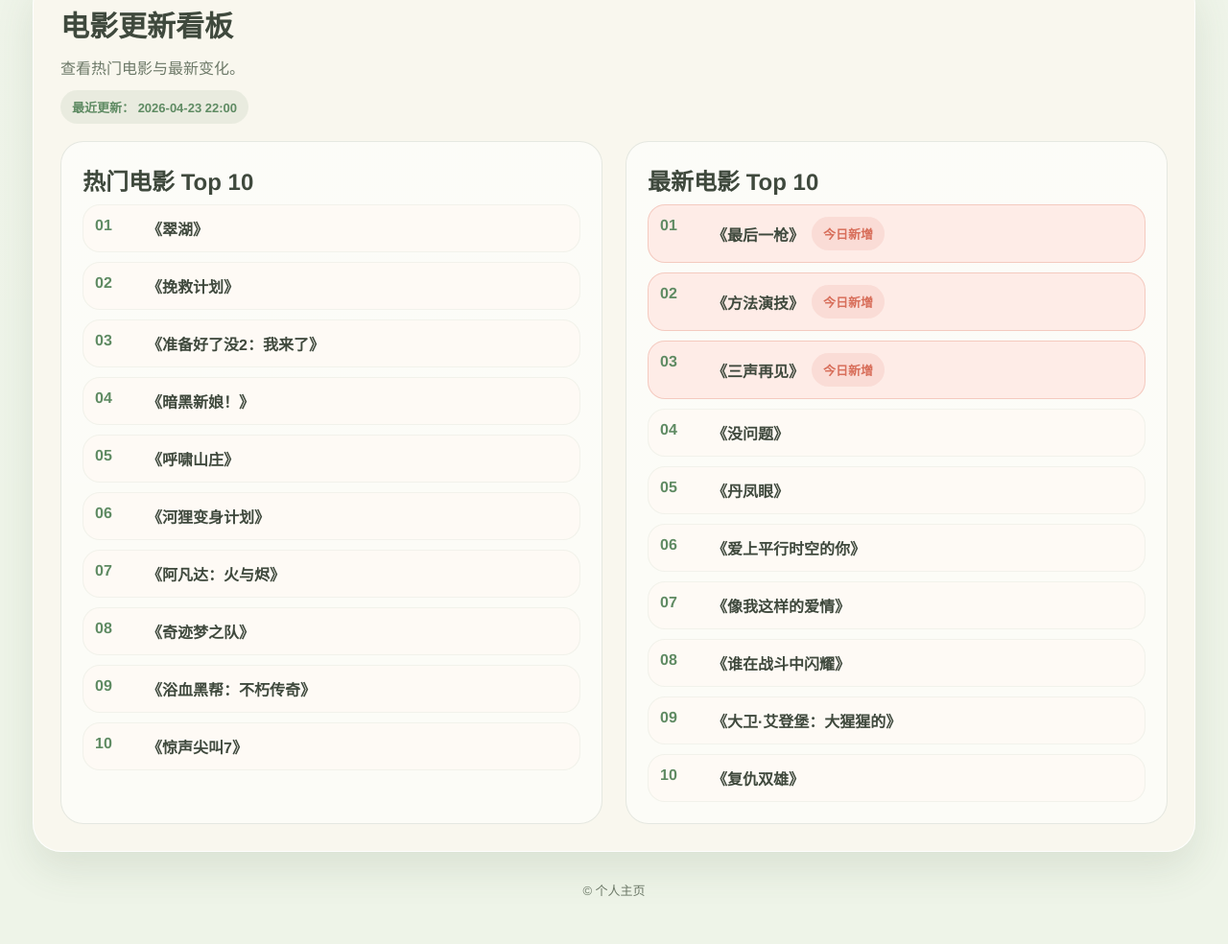
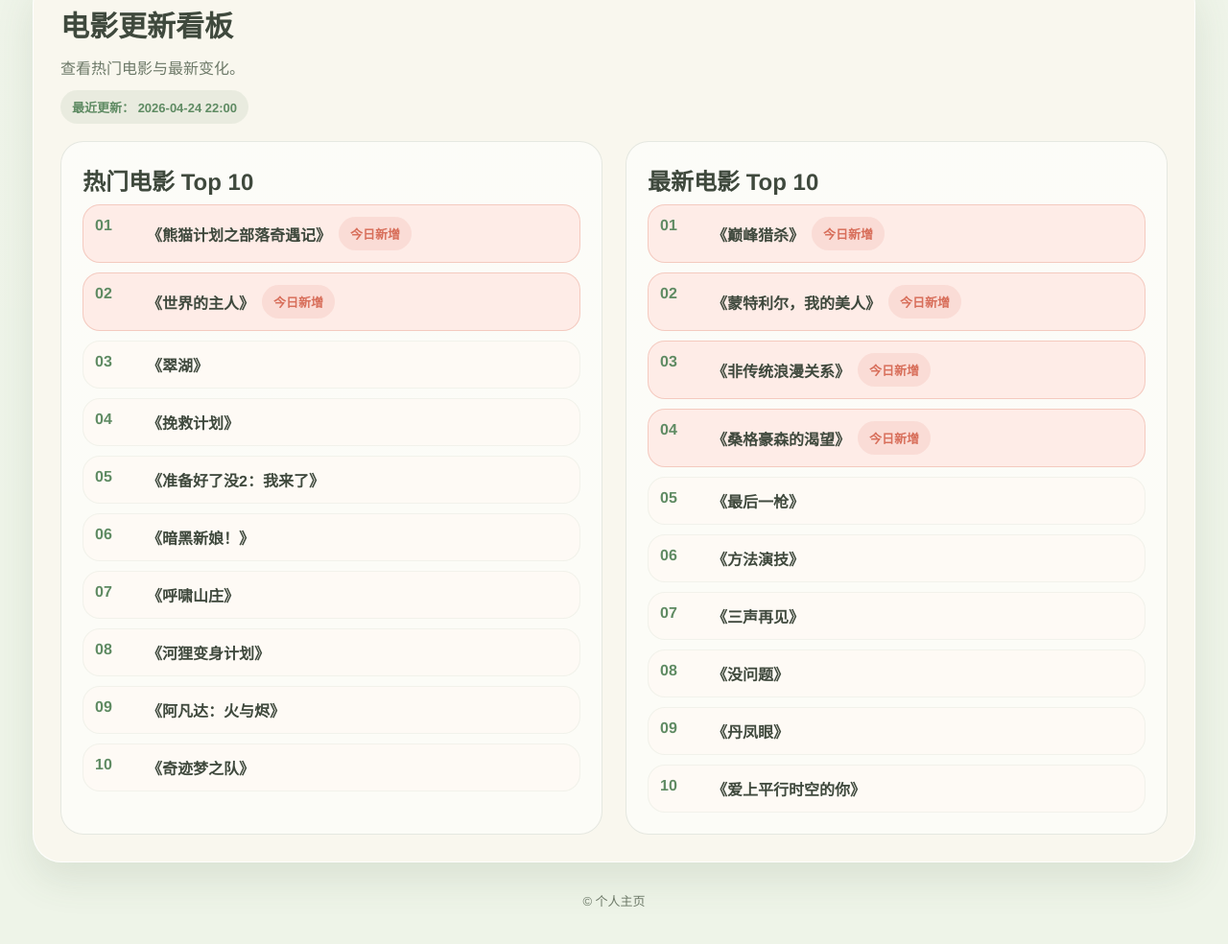
Before and after one commit to zzzecan/lin-homepage, a plain HTML site: page index.html in a window 1280 px wide. Shown: the part 4444-5428 px from the top of the page at 96% size. Drawn offline with Linux system fonts and the light colour scheme.

Commit message:
Sync homepage and law site for 2026-04-24 22pm update

```diff
--- a/index.html
+++ b/index.html
@@ -312,7 +312,7 @@
         </div>
         <div class="pills">
           <span class="pill">最近更新：<!-- MOVIE_UPDATED_START -->
-2026-04-23 22:00
+2026-04-24 22:00
 <!-- MOVIE_UPDATED_END --></span>
         </div>
         <div class="movie-layout">
@@ -320,73 +320,73 @@
             <h4>热门电影 Top 10</h4>
             <ul class="movie-list">
               <!-- MOVIE_HOT_START -->
+<li class="movie-item movie-item-new">
+              <span class="movie-rank">01</span>
+              <div class="movie-main">
+                <a href="https://www.rrdynb.com/movie/2026/0424/58804.html" target="_blank" rel="noopener noreferrer">《熊猫计划之部落奇遇记》</a>
+                <span class="movie-badge movie-badge-new">今日新增</span>
+              </div>
+            </li>
+<li class="movie-item movie-item-new">
+              <span class="movie-rank">02</span>
+              <div class="movie-main">
+                <a href="https://www.rrdynb.com/movie/2026/0424/58795.html" target="_blank" rel="noopener noreferrer">《世界的主人》</a>
+                <span class="movie-badge movie-badge-new">今日新增</span>
+              </div>
+            </li>
 <li class="movie-item">
-              <span class="movie-rank">01</span>
+              <span class="movie-rank">03</span>
               <div class="movie-main">
                 <a href="https://www.rrdynb.com/movie/2026/0421/58720.html" target="_blank" rel="noopener noreferrer">《翠湖》</a>
 
               </div>
             </li>
 <li class="movie-item">
-              <span class="movie-rank">02</span>
+              <span class="movie-rank">04</span>
               <div class="movie-main">
                 <a href="https://www.rrdynb.com/movie/2026/0411/58488.html" target="_blank" rel="noopener noreferrer">《挽救计划》</a>
 
               </div>
             </li>
 <li class="movie-item">
-              <span class="movie-rank">03</span>
+              <span class="movie-rank">05</span>
               <div class="movie-main">
                 <a href="https://www.rrdynb.com/movie/2026/0412/58528.html" target="_blank" rel="noopener noreferrer">《准备好了没2：我来了》</a>
 
               </div>
             </li>
 <li class="movie-item">
-              <span class="movie-rank">04</span>
+              <span class="movie-rank">06</span>
               <div class="movie-main">
                 <a href="https://www.rrdynb.com/movie/2026/0407/58365.html" target="_blank" rel="noopener noreferrer">《暗黑新娘！》</a>
 
               </div>
             </li>
 <li class="movie-item">
-              <span class="movie-rank">05</span>
+              <span class="movie-rank">07</span>
               <div class="movie-main">
                 <a href="https://www.rrdynb.com/movie/2026/0313/57665.html" target="_blank" rel="noopener noreferrer">《呼啸山庄》</a>
 
               </div>
             </li>
 <li class="movie-item">
-              <span class="movie-rank">06</span>
+              <span class="movie-rank">08</span>
               <div class="movie-main">
                 <a href="https://www.rrdynb.com/movie/2026/0327/58045.html" target="_blank" rel="noopener noreferrer">《河狸变身计划》</a>
 
               </div>
             </li>
 <li class="movie-item">
-              <span class="movie-rank">07</span>
+              <span class="movie-rank">09</span>
               <div class="movie-main">
                 <a href="https://www.rrdynb.com/movie/2026/0310/57597.html" target="_blank" rel="noopener noreferrer">《阿凡达：火与烬》</a>
 
               </div>
             </li>
 <li class="movie-item">
-              <span class="movie-rank">08</span>
+              <span class="movie-rank">10</span>
               <div class="movie-main">
                 <a href="https://www.rrdynb.com/movie/2026/0324/57953.html" target="_blank" rel="noopener noreferrer">《奇迹梦之队》</a>
-
-              </div>
-            </li>
-<li class="movie-item">
-              <span class="movie-rank">09</span>
-              <div class="movie-main">
-                <a href="https://www.rrdynb.com/movie/2026/0320/57855.html" target="_blank" rel="noopener noreferrer">《浴血黑帮：不朽传奇》</a>
-
-              </div>
-            </li>
-<li class="movie-item">
-              <span class="movie-rank">10</span>
-              <div class="movie-main">
-                <a href="https://www.rrdynb.com/movie/2026/0318/57806.html" target="_blank" rel="noopener noreferrer">《惊声尖叫7》</a>
 
               </div>
             </li>
@@ -400,70 +400,70 @@
 <li class="movie-item movie-item-new">
               <span class="movie-rank">01</span>
               <div class="movie-main">
-                <a href="https://www.rrdynb.com/movie/2026/0423/58765.html" target="_blank" rel="noopener noreferrer">《最后一枪》</a>
+                <a href="https://www.rrdynb.com/movie/2026/0424/58800.html" target="_blank" rel="noopener noreferrer">《巅峰猎杀》</a>
                 <span class="movie-badge movie-badge-new">今日新增</span>
               </div>
             </li>
 <li class="movie-item movie-item-new">
               <span class="movie-rank">02</span>
               <div class="movie-main">
-                <a href="https://www.rrdynb.com/movie/2026/0423/58764.html" target="_blank" rel="noopener noreferrer">《方法演技》</a>
+                <a href="https://www.rrdynb.com/movie/2026/0424/58797.html" target="_blank" rel="noopener noreferrer">《蒙特利尔，我的美人》</a>
                 <span class="movie-badge movie-badge-new">今日新增</span>
               </div>
             </li>
 <li class="movie-item movie-item-new">
               <span class="movie-rank">03</span>
               <div class="movie-main">
-                <a href="https://www.rrdynb.com/movie/2026/0423/58748.html" target="_blank" rel="noopener noreferrer">《三声再见》</a>
+                <a href="https://www.rrdynb.com/movie/2026/0424/58788.html" target="_blank" rel="noopener noreferrer">《非传统浪漫关系》</a>
+                <span class="movie-badge movie-badge-new">今日新增</span>
+              </div>
+            </li>
+<li class="movie-item movie-item-new">
+              <span class="movie-rank">04</span>
+              <div class="movie-main">
+                <a href="https://www.rrdynb.com/movie/2026/0423/58776.html" target="_blank" rel="noopener noreferrer">《桑格豪森的渴望》</a>
                 <span class="movie-badge movie-badge-new">今日新增</span>
               </div>
             </li>
 <li class="movie-item">
-              <span class="movie-rank">04</span>
+              <span class="movie-rank">05</span>
+              <div class="movie-main">
+                <a href="https://www.rrdynb.com/movie/2026/0423/58765.html" target="_blank" rel="noopener noreferrer">《最后一枪》</a>
+
+              </div>
+            </li>
+<li class="movie-item">
+              <span class="movie-rank">06</span>
+              <div class="movie-main">
+                <a href="https://www.rrdynb.com/movie/2026/0423/58764.html" target="_blank" rel="noopener noreferrer">《方法演技》</a>
+
+              </div>
+            </li>
+<li class="movie-item">
+              <span class="movie-rank">07</span>
+              <div class="movie-main">
+                <a href="https://www.rrdynb.com/movie/2026/0423/58748.html" target="_blank" rel="noopener noreferrer">《三声再见》</a>
+
+              </div>
+            </li>
+<li class="movie-item">
+              <span class="movie-rank">08</span>
               <div class="movie-main">
                 <a href="https://www.rrdynb.com/movie/2026/0421/58707.html" target="_blank" rel="noopener noreferrer">《没问题》</a>
 
               </div>
             </li>
 <li class="movie-item">
-              <span class="movie-rank">05</span>
+              <span class="movie-rank">09</span>
               <div class="movie-main">
                 <a href="https://www.rrdynb.com/movie/2026/0415/58598.html" target="_blank" rel="noopener noreferrer">《丹凤眼》</a>
 
               </div>
             </li>
 <li class="movie-item">
-              <span class="movie-rank">06</span>
+              <span class="movie-rank">10</span>
               <div class="movie-main">
                 <a href="https://www.rrdynb.com/movie/2025/1217/55100.html" target="_blank" rel="noopener noreferrer">《爱上平行时空的你》</a>
-
-              </div>
-            </li>
-<li class="movie-item">
-              <span class="movie-rank">07</span>
-              <div class="movie-main">
-                <a href="https://www.rrdynb.com/movie/2026/0418/58669.html" target="_blank" rel="noopener noreferrer">《像我这样的爱情》</a>
-
-              </div>
-            </li>
-<li class="movie-item">
-              <span class="movie-rank">08</span>
-              <div class="movie-main">
-                <a href="https://www.rrdynb.com/movie/2026/0418/58663.html" target="_blank" rel="noopener noreferrer">《谁在战斗中闪耀》</a>
-
-              </div>
-            </li>
-<li class="movie-item">
-              <span class="movie-rank">09</span>
-              <div class="movie-main">
-                <a href="https://www.rrdynb.com/movie/2026/0418/58651.html" target="_blank" rel="noopener noreferrer">《大卫·艾登堡：大猩猩的》</a>
-
-              </div>
-            </li>
-<li class="movie-item">
-              <span class="movie-rank">10</span>
-              <div class="movie-main">
-                <a href="https://www.rrdynb.com/movie/2026/0418/58650.html" target="_blank" rel="noopener noreferrer">《复仇双雄》</a>
 
               </div>
             </li>
```
